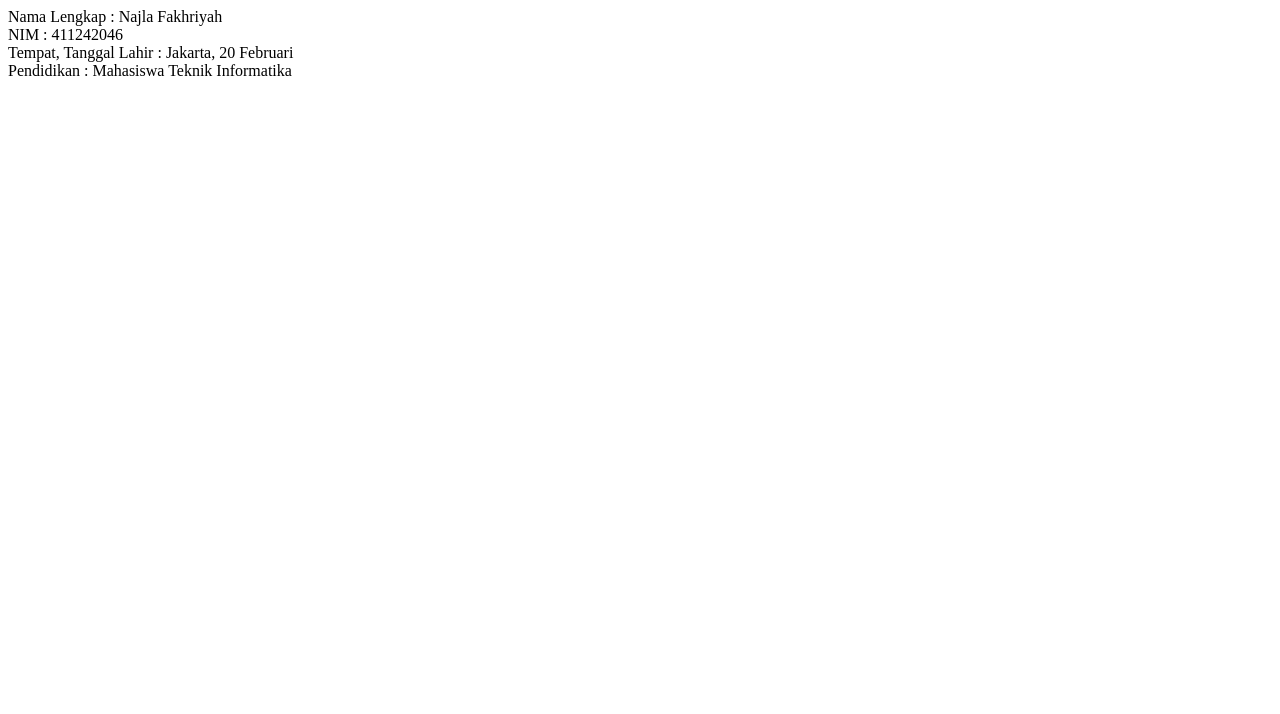
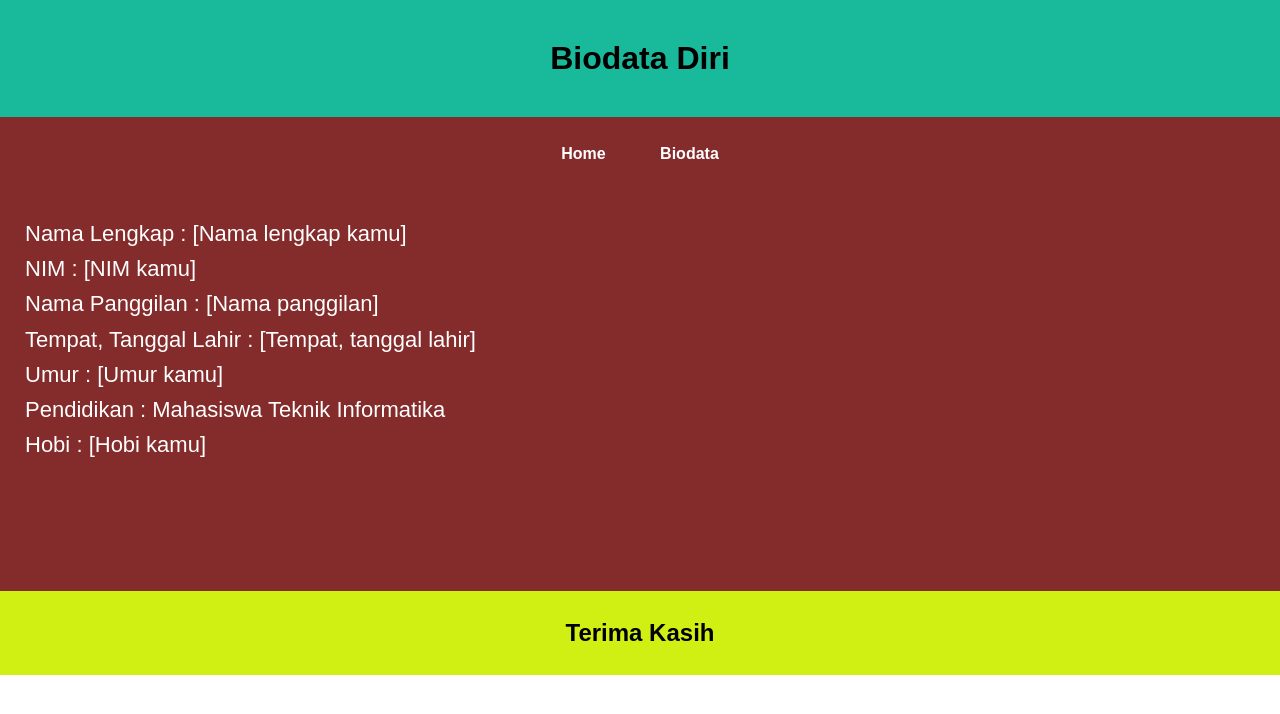
Before and after one commit to najla411242046/tugas-website, a plain HTML site: page biodata.html in a window 1280 px wide. Drawn offline with Linux system fonts and the light colour scheme.

Commit message:
Update biodata.html

```diff
--- a/biodata.html
+++ b/biodata.html
@@ -1,30 +1,79 @@
 
+<!DOCTYPE html>
+<html lang="id">
+<head>
+    <meta charset="UTF-8">
+    <meta name="viewport" content="width=device-width, initial-scale=1.0">
+    <title>Biodata Diri</title>
+    <link rel="stylesheet" href="style.css">
+</head>
+
+<body>
+
+    <!-- Header -->
+    <header id="header">
+        <h1>Biodata Diri</h1>
+    </header>
+
+    <!-- Navigasi -->
+    <nav class="navigasi">
+        <a href="index.html">Home</a>
+        <a href="biodata.html">Biodata</a>
+    </nav>
+
+    <!-- Isi Biodata -->
     <main id="konten">
         <div class="data-biodata" id="biodataMahasiswa">
 
-        <div class="data-item">
-            <span>Nama Lengkap</span>
-            <span>:</span>
-            <span>Najla Fakhriyah</span>
+            <div class="baris-biodata">
+                <span class="label-biodata">Nama Lengkap</span>
+                <span class="titik-dua">:</span>
+                <span class="isi-biodata" id="nama">[Nama lengkap kamu]</span>
             </div>
 
-        <div class="data-item">
-            <span>NIM</span>
-            <span>:</span>
-            <span>411242046</span>
+            <div class="baris-biodata">
+                <span class="label-biodata">NIM</span>
+                <span class="titik-dua">:</span>
+                <span class="isi-biodata" id="nim">[NIM kamu]</span>
             </div>
 
-        <div class="data-item">
-            <span>Tempat, Tanggal Lahir</span>
-            <span>:</span>
-            <span>Jakarta, 20 Februari</span>
+            <div class="baris-biodata">
+                <span class="label-biodata">Nama Panggilan</span>
+                <span class="titik-dua">:</span>
+                <span class="isi-biodata" id="panggilan">[Nama panggilan]</span>
             </div>
 
-        <div class="data-item">
-            <span>Pendidikan</span>
-            <span>:</span>
-            <span>Mahasiswa Teknik Informatika</span>
+            <div class="baris-biodata">
+                <span class="label-biodata">Tempat, Tanggal Lahir</span>
+                <span class="titik-dua">:</span>
+                <span class="isi-biodata" id="lahir">[Tempat, tanggal lahir]</span>
+            </div>
+
+            <div class="baris-biodata">
+                <span class="label-biodata">Umur</span>
+                <span class="titik-dua">:</span>
+                <span class="isi-biodata" id="umur">[Umur kamu]</span>
+            </div>
+
+            <div class="baris-biodata">
+                <span class="label-biodata">Pendidikan</span>
+                <span class="titik-dua">:</span>
+                <span class="isi-biodata" id="pendidikan">Mahasiswa Teknik Informatika</span>
+            </div>
+
+            <div class="baris-biodata">
+                <span class="label-biodata">Hobi</span>
+                <span class="titik-dua">:</span>
+                <span class="isi-biodata" id="hobi">[Hobi kamu]</span>
             </div>
 
         </div>
     </main>
+
+    <!-- Footer -->
+    <footer id="footer">
+        <h2>Terima Kasih</h2>
+    </footer>
+
+</body>
+</html>
```
Lines whose indentation alone changed are shown as unchanged.
